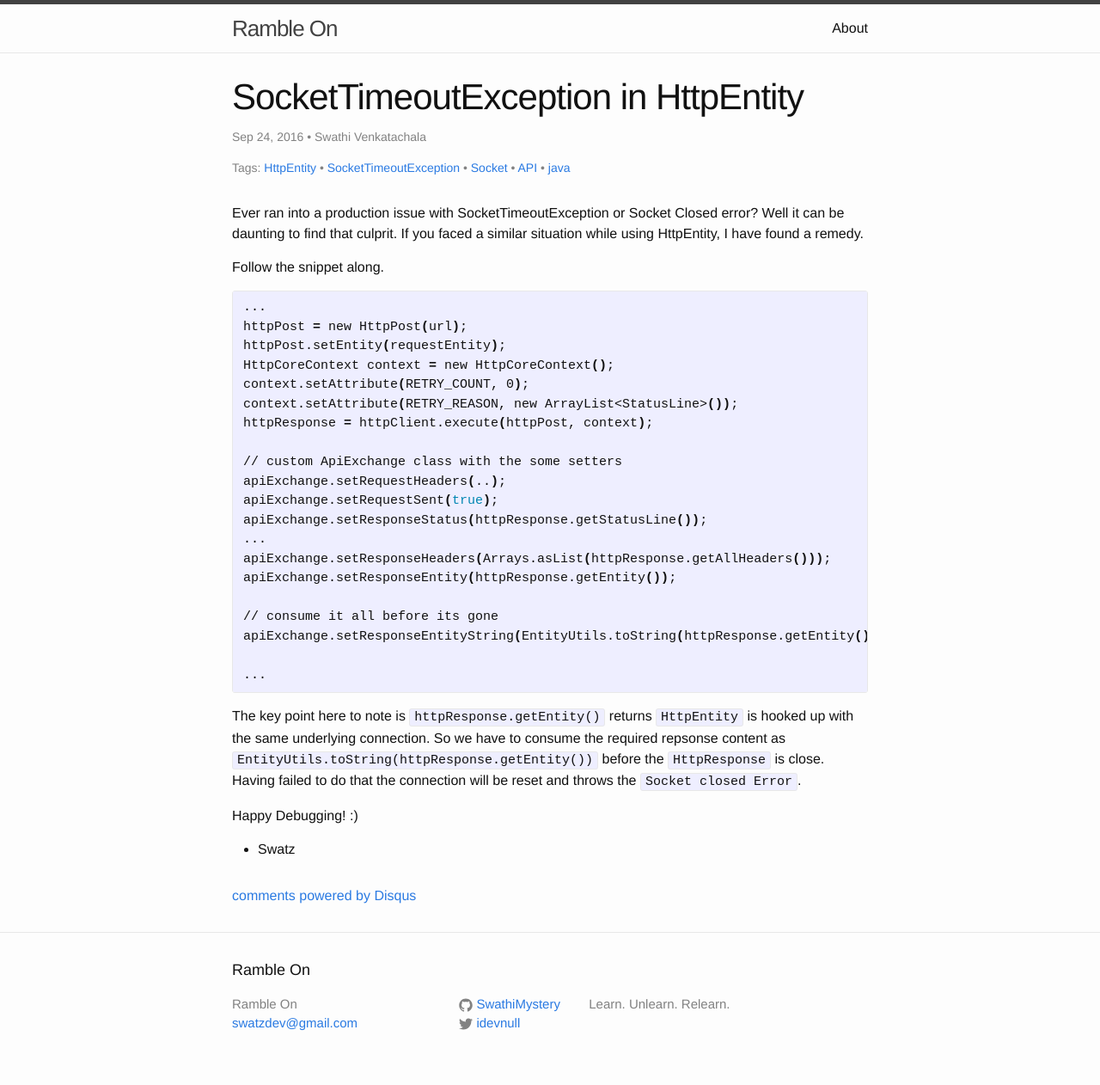
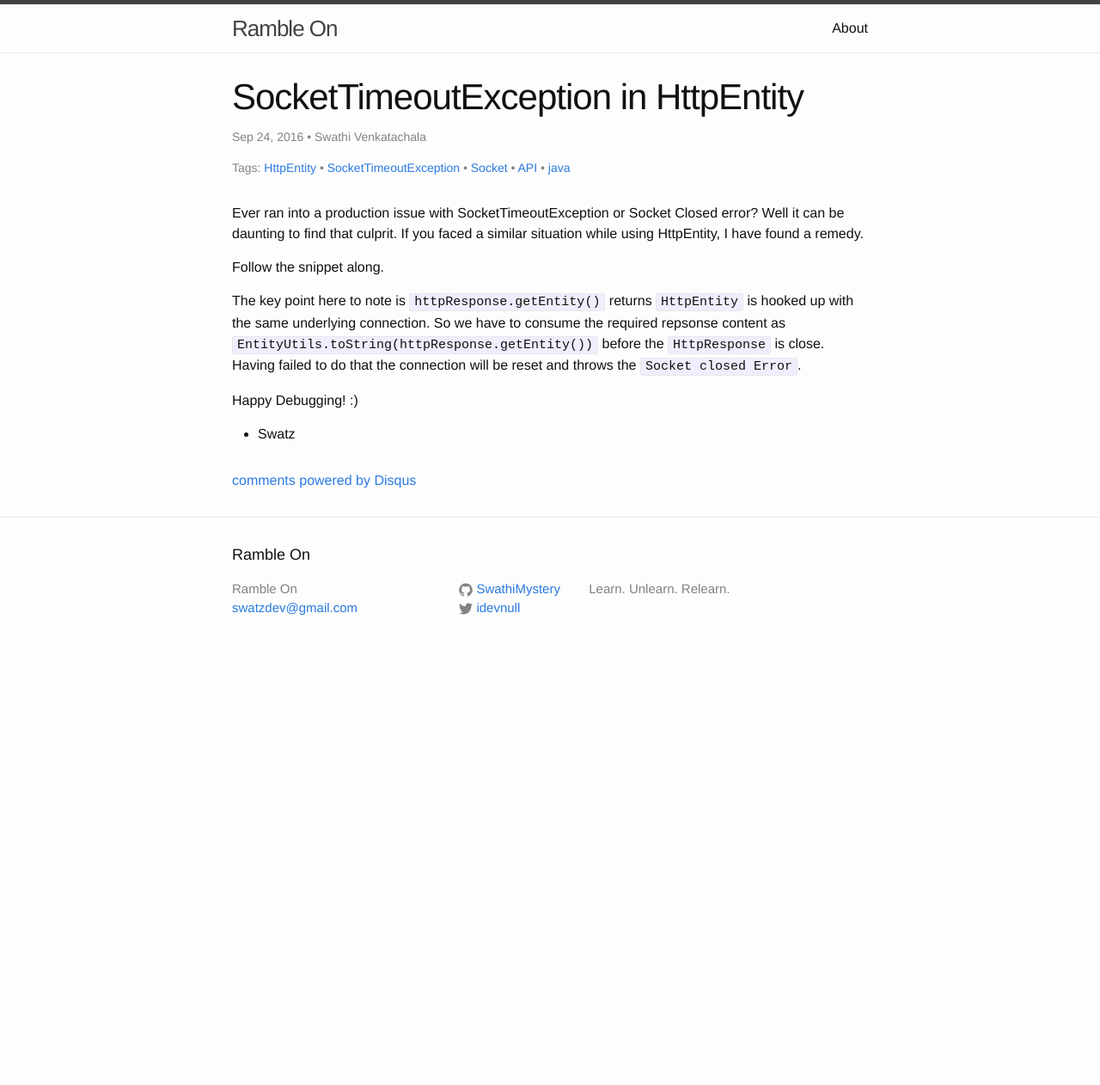
Before and after one commit to SwathiMystery/femgeekz.github.io, a Jekyll site: the page built from _posts/2016-09-24-sockettimeoutexception-in-httpentity.markdown, in a window 1280 px wide. Shown: the whole page at 86% size. Built offline with Jekyll 4.4.1, drawn with Linux system fonts in a browser that asks for light colours; comment, search, counter and statistics services are not loaded; after the commit the page ends 900 px from its top, so only the background shows below that.

Commit message:
Minor fix

```diff
--- a/_posts/2016-09-24-sockettimeoutexception-in-httpentity.markdown
+++ b/_posts/2016-09-24-sockettimeoutexception-in-httpentity.markdown
@@ -18,28 +18,7 @@ find that culprit. If you faced a similar situation while using HttpEntity, I ha
 
 Follow the snippet along.
 
-{% highlight sh %}
-...
-httpPost = new HttpPost(url);
-httpPost.setEntity(requestEntity);
-HttpCoreContext context = new HttpCoreContext();
-context.setAttribute(RETRY_COUNT, 0);
-context.setAttribute(RETRY_REASON, new ArrayList<StatusLine>());
-httpResponse = httpClient.execute(httpPost, context);
 
-// custom ApiExchange class with the some setters
-apiExchange.setRequestHeaders(..);
-apiExchange.setRequestSent(true);
-apiExchange.setResponseStatus(httpResponse.getStatusLine());
-...
-apiExchange.setResponseHeaders(Arrays.asList(httpResponse.getAllHeaders()));
-apiExchange.setResponseEntity(httpResponse.getEntity());
-
-// consume it all before its gone
-apiExchange.setResponseEntityString(EntityUtils.toString(httpResponse.getEntity()));
-
-...
-{% endhighlight %}
 
 The key point here to note is `httpResponse.getEntity()` returns `HttpEntity` is hooked up with the same
 underlying connection. So we have to consume the required repsonse content as `EntityUtils.toString(httpResponse.getEntity())` before the `HttpResponse` is close. Having failed to do that the connection will be reset and throws the
```
